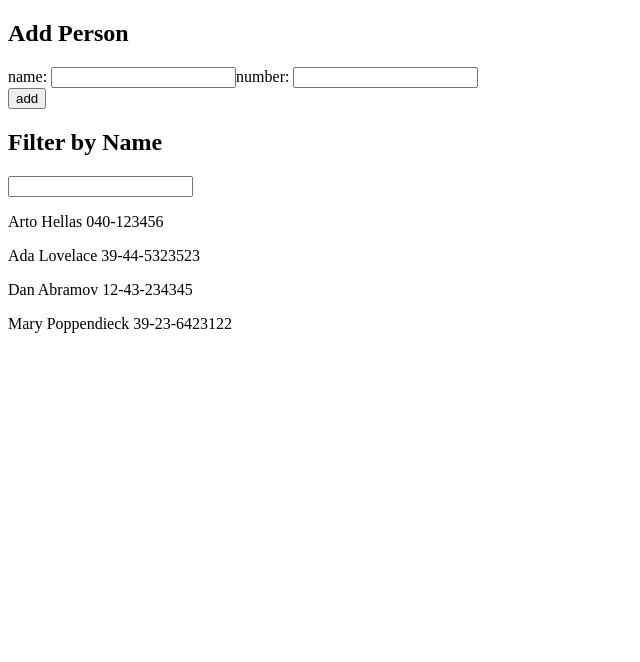
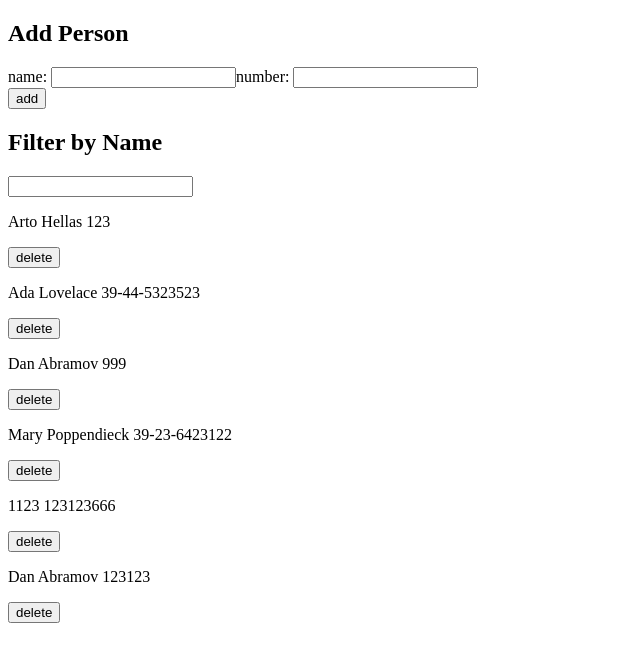
Before and after one commit to JonatanStorlund/fullstack-open, a React (Create React App) app in the folder part2/phonebook/: page / in a window 1280 px wide. Shown: the top 662 px of the page, without its empty margins (0-640 px from the left). Built offline with nearby package versions, Linux system fonts and the light colour scheme; data requests are answered from the project's data file; the HTML template or start-up script is replaced by a standard one.

Commit message:
2.15-2.18 done

```diff
--- a/part2/phonebook/db.json
+++ b/part2/phonebook/db.json
@@ -1,8 +1,8 @@
 {
-  "persons":[
+  "persons": [
     {
       "name": "Arto Hellas",
-      "number": "040-123456",
+      "number": "123",
       "id": 1
     },
     {
@@ -12,13 +12,23 @@
     },
     {
       "name": "Dan Abramov",
-      "number": "12-43-234345",
+      "number": "999",
       "id": 3
     },
     {
       "name": "Mary Poppendieck",
       "number": "39-23-6423122",
       "id": 4
+    },
+    {
+      "name": "1123",
+      "number": "123123666",
+      "id": 5
+    },
+    {
+      "name": "Dan Abramov ",
+      "number": "123123",
+      "id": 6
     }
   ]
 }
--- a/part2/phonebook/src/App.js
+++ b/part2/phonebook/src/App.js
@@ -1,5 +1,6 @@
 import { useState, useEffect } from 'react'
-import axios from 'axios'
+import services from './services'
+
 
 const Filter = (props) => {
   return (
@@ -29,7 +30,10 @@ const AddPersonForm = (props) => {
 
 const Person = (props) => {
   return (
-    <p>{props.name} {props.number}</p>
+    <>
+      <p>{props.name} {props.number}</p>
+      <button id={props.id} onClick={props.handleDelete}>delete</button>
+    </>
   )
 }
 
@@ -43,19 +47,23 @@ const App = () => {
 
   const handleSubmit = (event) => {
     event.preventDefault()
-    let personObject = {
+    let newPersonObject = {
       name: newName,
       number: newNumber
     }
-    let names = persons.map(person => person.name)
-    let numbers = persons.map(person => person.number)
 
-    if (newName && newNumber) {
-      numbers.includes(newNumber) || names.includes(newName)
-        ? alert(`The number ${newNumber} or the name ${newName} already exsist`)
-        : setPersons(persons.concat(personObject))
-    } else {
-      alert('Please dont have empty fields')
+    let exsistingPerson = persons.find(person => person.name === newName ? person : false)
+    let confirmed = exsistingPerson ? window.confirm(`${exsistingPerson.name} already exists, do you want to update the phone number`) : false
+    let changedPerson = { ...exsistingPerson, number: newNumber }
+
+    if (exsistingPerson && confirmed) {
+      updatePerson(exsistingPerson.id, changedPerson)
+    }
+
+    if (!exsistingPerson) {
+      services.create(newPersonObject).then((person) => {
+        setPersons(persons.concat(person))
+      })
     }
   }
 
@@ -71,6 +79,24 @@ const App = () => {
     setFilterValue(event.target.value.toLowerCase())
   }
 
+  const handleDelete = person => {
+    const id = person.id
+    const confirmed = window.confirm(`Are you sure you want to delete ${person.name}`)
+
+    if (confirmed) {
+      services.remove(id).then(() => {
+        setPersons(persons.filter(person => person.id !== id))
+      })
+    }
+  }
+
+  const updatePerson = (id, newPerson) => {
+    services
+      .update(id, newPerson).then(returnedPerson => {
+      setPersons(persons.map(person => person.id !== id ? person : returnedPerson))
+    })
+  }
+
   const filterByName = (person) => {
     if (filterValue === '') return person
 
@@ -78,11 +104,10 @@ const App = () => {
   }
 
   useEffect(() => {
-    axios.get('http://localhost:3001/persons')
-      .then(response => {
-        setPersons(response.data)
-        setLoading(false)
-      })
+    services.getAll().then((response) => {
+      setPersons(response)
+      setLoading(false)
+    })
   }, [])
 
   if (loading) return <h3>Loading...</h3>
@@ -93,7 +118,7 @@ const App = () => {
       <Filter handleFilter={handleFilter} title="Filter by Name" />
       {persons
         .filter(filterByName)
-        .map(person => <Person key={person.name} name={person.name} number={person.number} />)}
+        .map(person => <Person id={person.id} handleDelete={() => handleDelete(person)} key={person.name} name={person.name} number={person.number} />)}
     </div>
   )
 }
--- /dev/null
+++ b/part2/phonebook/src/services.js
@@ -0,0 +1,24 @@
+import axios from "axios";
+const baseUrl = 'http://localhost:3001/persons'
+
+const getAll = () => {
+  const request = axios.get(baseUrl)
+  return request.then(response => response.data)
+}
+
+const create = newPerson => {
+  const request = axios.post(baseUrl, newPerson)
+  return request.then(response => response.data)
+}
+
+const update = (id, newPerson) => {
+  const request = axios.put(`${baseUrl}/${id}`, newPerson)
+  return request.then(response => response.data)
+}
+
+const remove = (id) => {
+  const request = axios.delete(`${baseUrl}/${id}`)
+  return request.then(response => response.data)
+}
+
+export default {getAll, create, update, remove}
```
